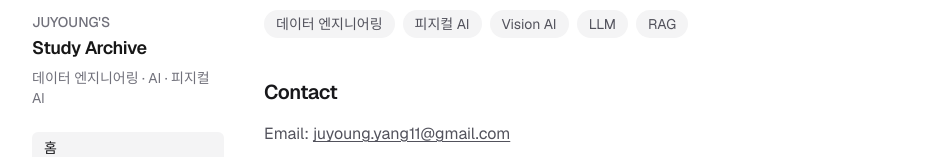
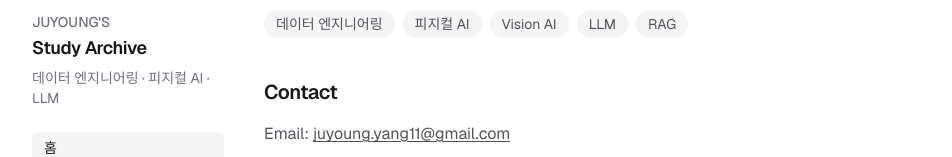
Before and after one commit to JuyoungYang/my-site, a Next.js app: page / in a window 1280 px wide. Shown: the part 200-357 px from the top of the page, without its empty margins (120-1072 px from the left). Built offline with nearby package versions, Linux system fonts and the light colour scheme.

Commit message:
fix: remove redundant standalone AI from sidebar tagline
Co-Authored-By: Claude Sonnet 5 <noreply@anthropic.com>

```diff
--- a/src/components/blog/Sidebar.tsx
+++ b/src/components/blog/Sidebar.tsx
@@ -26,7 +26,7 @@ export function Sidebar() {
           <span className="text-sm font-medium text-zinc-500 dark:text-zinc-400">JUYOUNG&apos;S</span>
           <span className="text-lg font-semibold tracking-tight">Study Archive</span>
           <span className="mt-1 text-sm text-zinc-500 dark:text-zinc-400">
-            데이터 엔지니어링 · AI · 피지컬 AI
+            데이터 엔지니어링 · 피지컬 AI · LLM
           </span>
         </span>
       </Link>
```
